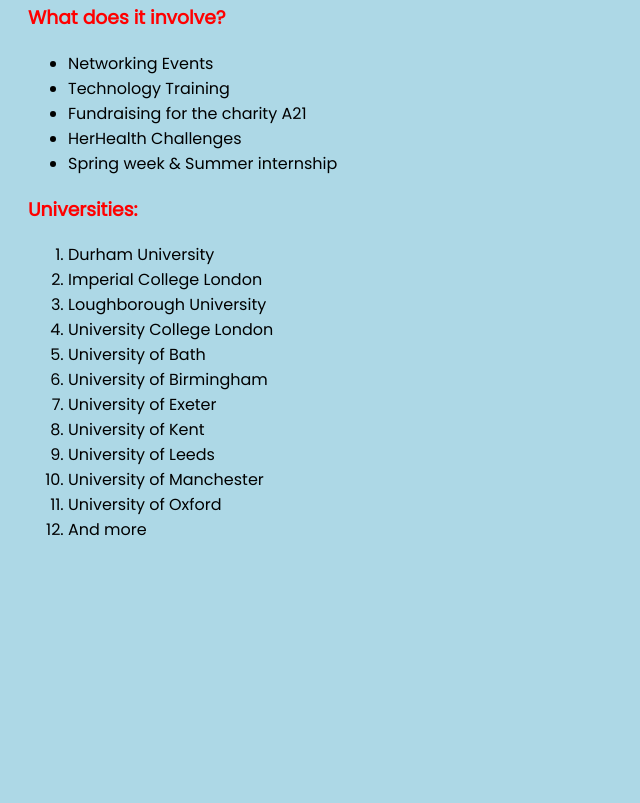
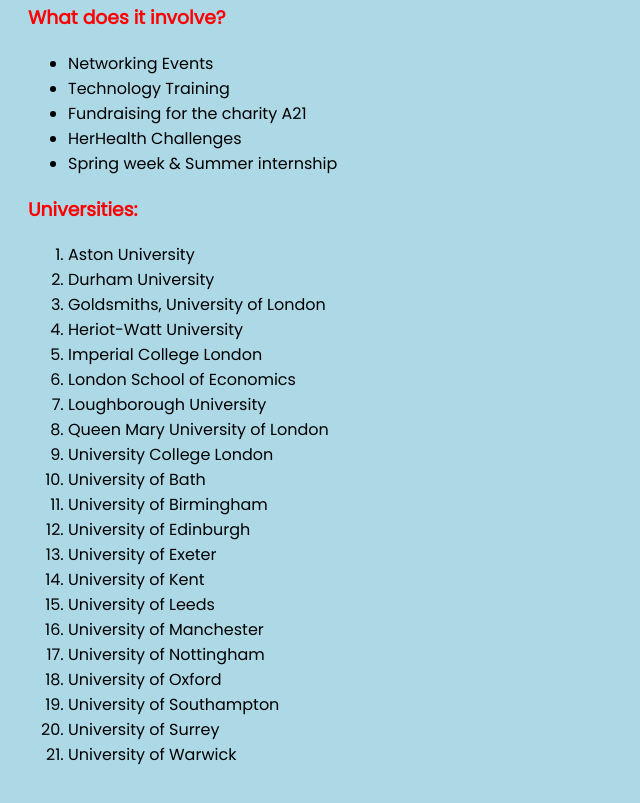
Before and after one commit to Pin-Wen/portfolio, a plain HTML site: page index.html in a window 1280 px wide. Shown: the part 1047-1850 px from the top of the page, without its empty margins (0-640 px from the left). Before the commit the page ends 1633 px from the top, so only its background shows below. Drawn offline with Linux system fonts and the light colour scheme.

Commit message:
finalising

```diff
--- a/index.html
+++ b/index.html
@@ -36,17 +36,26 @@
 
   	<h3>Universities:</h3>
       <ol>
+        <li>Aston University</li>
         <li>Durham University</li>
+        <li>Goldsmiths, University of London</li>
+        <li>Heriot-Watt University</li>
         <li>Imperial College London</li>
+        <li>London School of Economics</li>
   	    <li>Loughborough University</li>
+        <li>Queen Mary University of London</li>
         <li>University College London</li>
         <li>University of Bath</li>
         <li>University of Birmingham</li>
+        <li>University of Edinburgh</li>
         <li>University of Exeter</li>
         <li>University of Kent</li>
         <li>University of Leeds</li>
   	    <li>University of Manchester</li>
+        <li>University of Nottingham</li>
         <li>University of Oxford</li>
-        <li>And more</li>
+        <li>University of Southampton</li>
+        <li>University of Surrey</li>
+        <li>University of Warwick</li>
   </body>
 </html>
```
